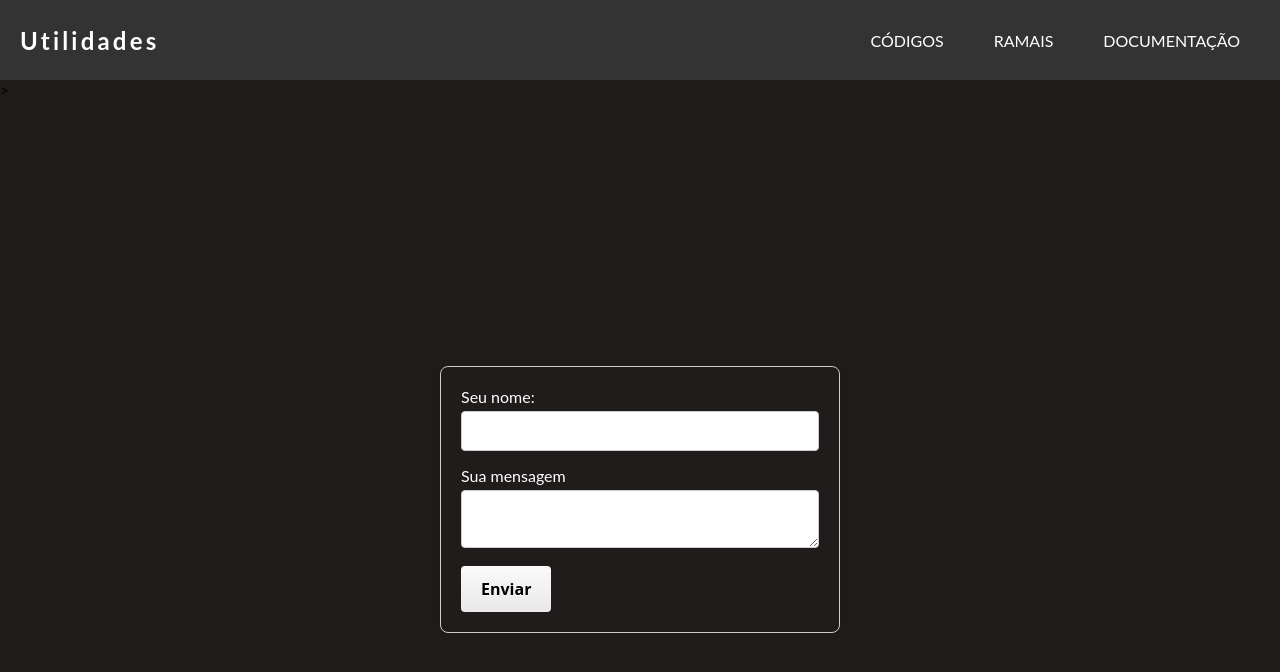
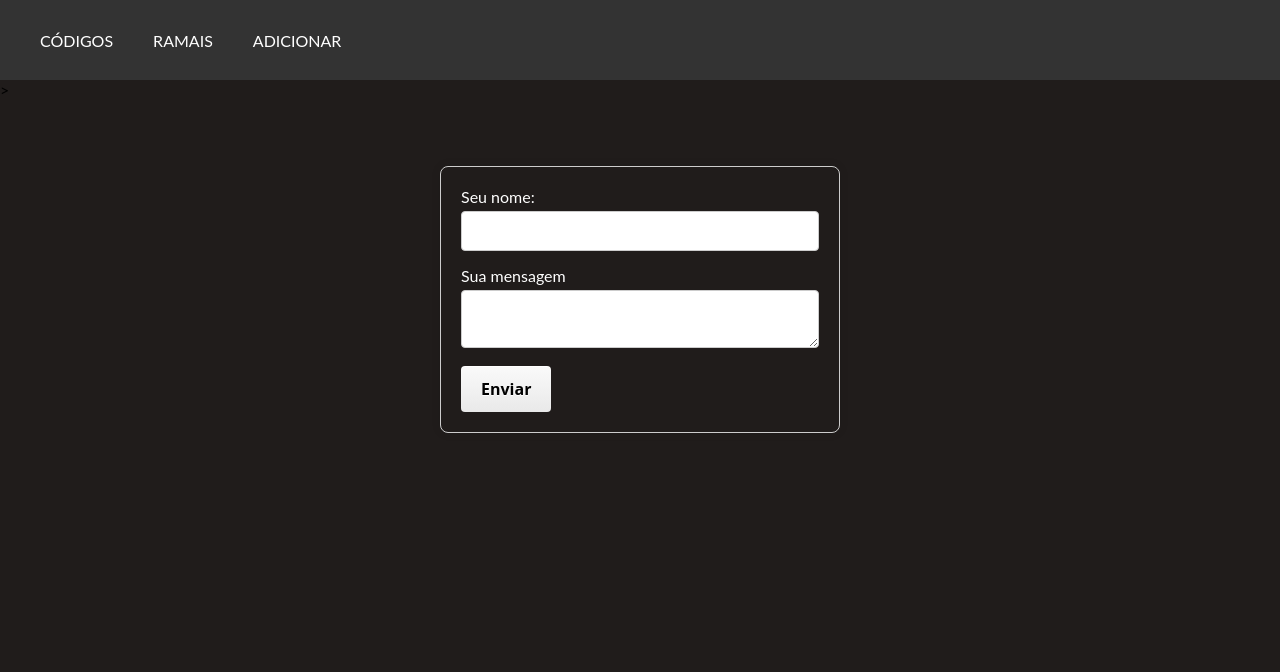
Before and after one commit to junior624/NovaListaTasy, a plain HTML site: page docs.html in a window 1280 px wide. Drawn offline with Linux system fonts and the light colour scheme.

Commit message:
aleração no menu superior

```diff
--- a/CSS/style.css
+++ b/CSS/style.css
@@ -1,5 +1,7 @@
 * {
   box-sizing: border-box;
+  margin: 0;
+  padding: 0;
 }
 
 @import url('https://fonts.googleapis.com/css2?family=Open+Sans:wght@300&display=swap');
@@ -12,12 +14,21 @@ body {
   font-family: 'Lato', sans-serif;
 }
 
+.menu-container {
+  width: 100%;
+  background-color: #333;
+  position: fixed;
+  top: 0;
+  z-index: 1000;
+}
+
 .menu-content {
   height: 80px;
   display: flex;
   justify-content: space-between;
   align-items: center;
   font-size: 1rem;
+  padding: 0 20px;
 }
 
 .logo {
@@ -25,14 +36,21 @@ body {
   letter-spacing: 0.2rem;
   cursor: pointer;
   color: #F48024;
+  text-decoration: none;
 }
 
 .menu-content .list-itens {
+  list-style: none;
+  padding: 0;
   display: flex;
-  gap: 10px;
+  align-items: center;
 }
 
-.menu-content .list-itens a {
+.menu-content .list-itens li {
+  margin: 0 20px;
+}
+
+.menu-content .list-itens li a {
   text-decoration: none;
   color: white;
   font-family: 'Lato', sans-serif;
@@ -143,25 +161,30 @@ button:active {
   font-size: 24px;
   color: white;
   text-decoration: none;
+  align-items: center;
 }
 
 .header-menu {
   display: flex;
+  align-items: center;
 }
 
 .list-itens {
   list-style: none;
   padding: 0;
   display: flex;
+  align-items: center;
 }
 
 .list-itens li {
   margin: 0 20px;
+  align-items: center;
 }
 
 .list-itens li a {
   text-decoration: none;
   color: white;
+  align-items: center;
 }
 
 
@@ -170,7 +193,7 @@ button:active {
   display: flex;
   justify-content: center;
   align-items: center;
-  height: 100vh; /* Isso garante que o contêiner ocupe toda a altura da viewport */
+  height: 50vh; /* Isso garante que o contêiner ocupe toda a altura da viewport */
   text-align: center;
 }
 
--- a/docs.html
+++ b/docs.html
@@ -14,12 +14,12 @@
 
   <!--Cabeçãlho e menu de navegação-->
   <div class="menu-content">
-    <h1 class="logo"> Utilidades</h1>
+
     <nav class="header-menu">
       <ul class="list-itens">
         <li><a href="index.html">CÓDIGOS</a></li>
         <li><a href="ramais.html">RAMAIS</a></li>
-        <li><a href="docs.html">DOCUMENTAÇÃO</a></li>
+        <li><a href="docs.html">ADICIONAR</a></li>
       </ul>
     </nav>
   </div>
```
Also changed, not shown: index.html (+1 -1 lines), ramais.html (+1 -2 lines).
